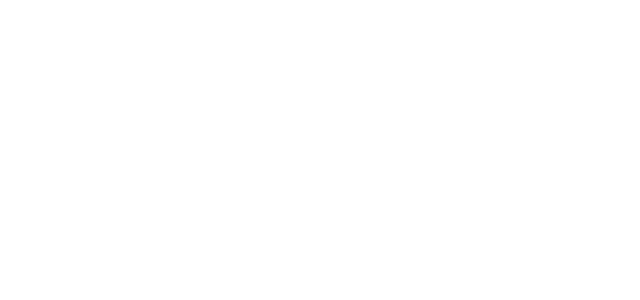
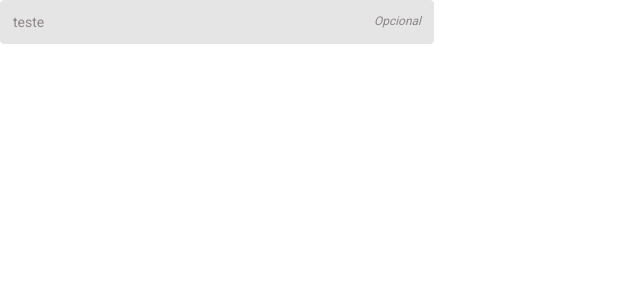
Before and after one commit to MarcosPotato/coffe-delivery, a React (Vite) app: page / in a window 1280 px wide. Shown: the top 300 px of the page, without its empty margins (0-640 px from the left). Built offline with nearby package versions, Linux system fonts and the light colour scheme.

Commit message:
Finalizando Components

```diff
--- a/src/App.tsx
+++ b/src/App.tsx
@@ -1,11 +1,13 @@
 import { GlobalStyles } from "./styles/global"
 import { ThemeProvider } from 'styled-components'
 import { DefaultTheme } from "./theme/defaultTheme"
+import { Input } from "./components/Input"
 
 export const App: React.FC = () => {
   return (
     <ThemeProvider theme={ DefaultTheme }>
       <GlobalStyles />
+      <Input placeholder="teste" optional type="password"/>
     </ThemeProvider>
   )
 }
--- /dev/null
+++ b/src/components/Input/index.tsx
@@ -0,0 +1,43 @@
+import { HTMLAttributes, HTMLInputTypeAttribute, useState, } from "react"
+import { InputBase } from "./style"
+
+interface InputProps extends HTMLAttributes<HTMLInputElement>{
+    optional?: boolean
+    type?: HTMLInputTypeAttribute
+}
+
+export const Input: React.FC<InputProps> = ({ onBlur, onFocus, onChange, optional, ...props }) => {
+
+    const [isFilled, setIsFilled] = useState<boolean>(false)
+    const [isFocus, setIsFocus] = useState<boolean>(false)
+
+    return (
+        <InputBase
+            isFilled={ isFilled }
+            isFocus={ isFocus }
+        >
+            <input
+                {...props }
+                onBlur={(event) => {
+                    setIsFocus(false)
+                    if(onBlur){
+                        onBlur(event)
+                    }
+                }}
+                onFocus={(event) => {
+                    setIsFocus(true)
+                    if(onFocus){
+                        onFocus(event)
+                    }
+                }}
+                onChange={(event) => {
+                    setIsFilled(!!event.target.value)
+                    if(onChange){
+                        onChange(event)
+                    }
+                }}
+            />
+            { optional && ( <span>Opcional</span> )}
+        </InputBase>
+    )
+}
--- /dev/null
+++ b/src/components/Input/style.ts
@@ -0,0 +1,49 @@
+import styled from "styled-components";
+import { css } from "styled-components"
+
+interface InputBaseProps{
+    fullWidth?: boolean
+    isFilled?: boolean
+    isFocus?: boolean
+}
+
+export const InputBase = styled.label<InputBaseProps>`
+    width: ${ props => props.fullWidth ? "100%" : "434px" };
+    padding: 12px;
+    background-color: ${ props => props.theme["base-button"] };
+    border-radius: 4px;
+    border: 1px solid ${ props => props.theme["base-button"] };
+    display: flex;
+    flex-direction: row;
+    align-items: center;
+    gap: 6px;
+    border-radius: 4px;
+    transition: 200ms;
+
+    input{
+        width: 100%;
+        border: none;
+        background-color: #ffffff00;
+        font-weight: 400;
+        font-size: 14px;
+        line-height: 130%;
+        outline: none;
+        color: ${props => props.isFocus ? props.theme["yellow-dark"] : props.theme["base-text"]};
+
+        &::placeholder{
+            color: ${props => props.theme["base-label"]};
+        }
+    }
+
+    span{
+        font-style: italic;
+        font-weight: 400;
+        font-size: 12px;
+        line-height: 130%;
+        color: ${ props => props.theme["base-label"] };
+    }
+
+    ${ props => (props.isFocus || props.isFilled) && css`
+        border-color: ${ props.theme["yellow-dark"] };
+    `}
+`
--- /dev/null
+++ b/src/components/SelectQuantity/style.ts
@@ -0,0 +1,30 @@
+import styled from 'styled-components'
+
+export const Container = styled.div`
+    width: min-content;
+    border-radius: 6px;
+    padding: 8px;
+    display: flex;
+    justify-content: space-around;
+    align-items: center;
+    gap: 6px;
+    background-color: ${ props => props.theme['base-button'] };
+    color: ${ props => props.theme['base-title'] };
+    font-weight: 400;
+    font-size: 16px;
+    line-height: 130%;
+    -webkit-user-select: none;
+    -ms-user-select: none;
+    user-select: none;
+
+    svg{
+        width: 14px;
+        height: 14px;
+        color: ${ props => props.theme.purple };
+
+        &:hover{
+            cursor: pointer;
+            color: ${ props => props.theme['purple-dark'] };
+        }
+    }
+`
```
Also changed, not shown: src/components/SelectQuantity/index.tsx (added, +25 -0 lines).
